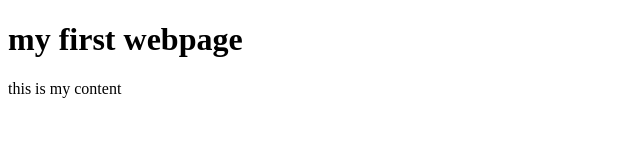
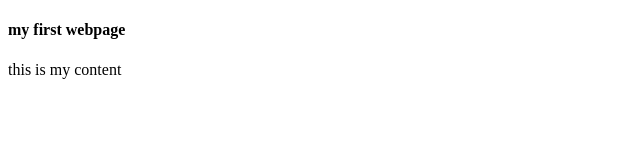
Before and after one commit to clarkirvin/pull_request, a plain HTML site: page index.html in a window 1280 px wide. Shown: the whole page, without its empty margins (0-640 px from the left). Drawn offline with Linux system fonts and the light colour scheme.

Commit message:
changed to h4

```diff
--- a/index.html
+++ b/index.html
@@ -4,7 +4,7 @@
     <title>first web page</title>
 </head>
 <body>
-    <h1>my first webpage</h1>
+    <h4>my first webpage</h4>
     <div>this is my content</div>
 </body>
 </html>
```
